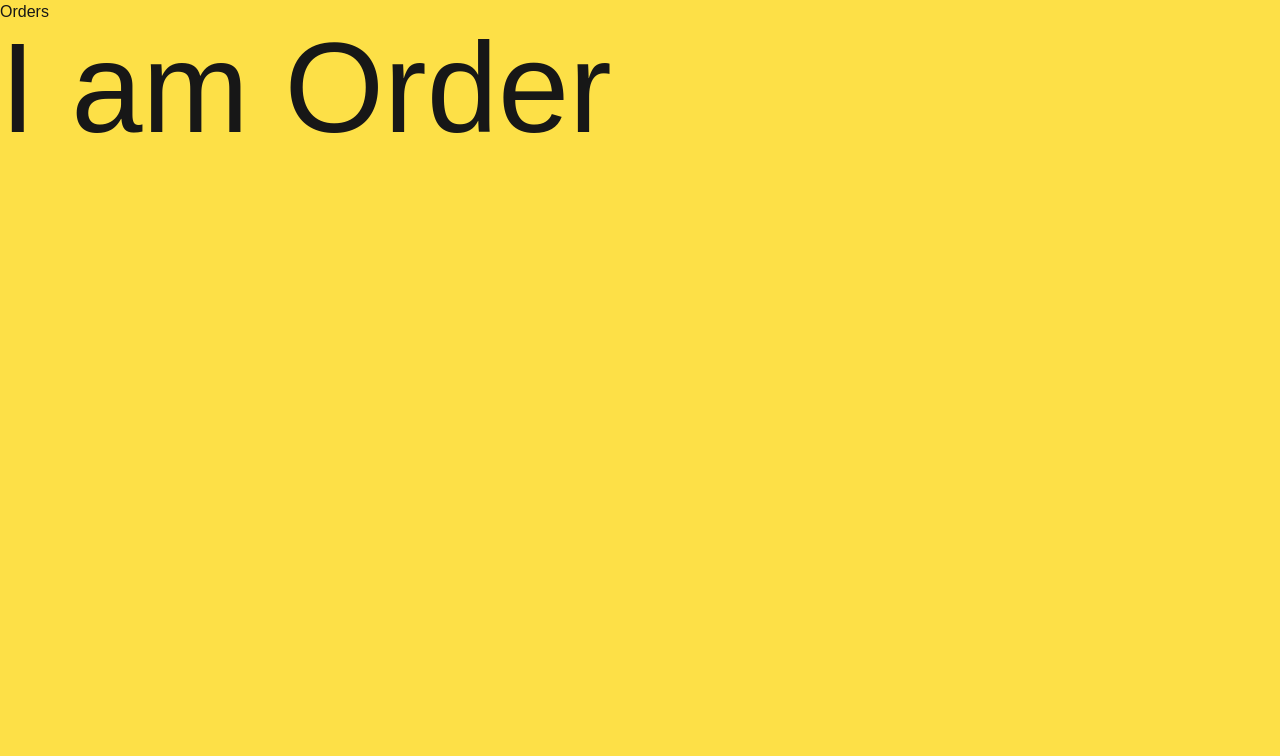
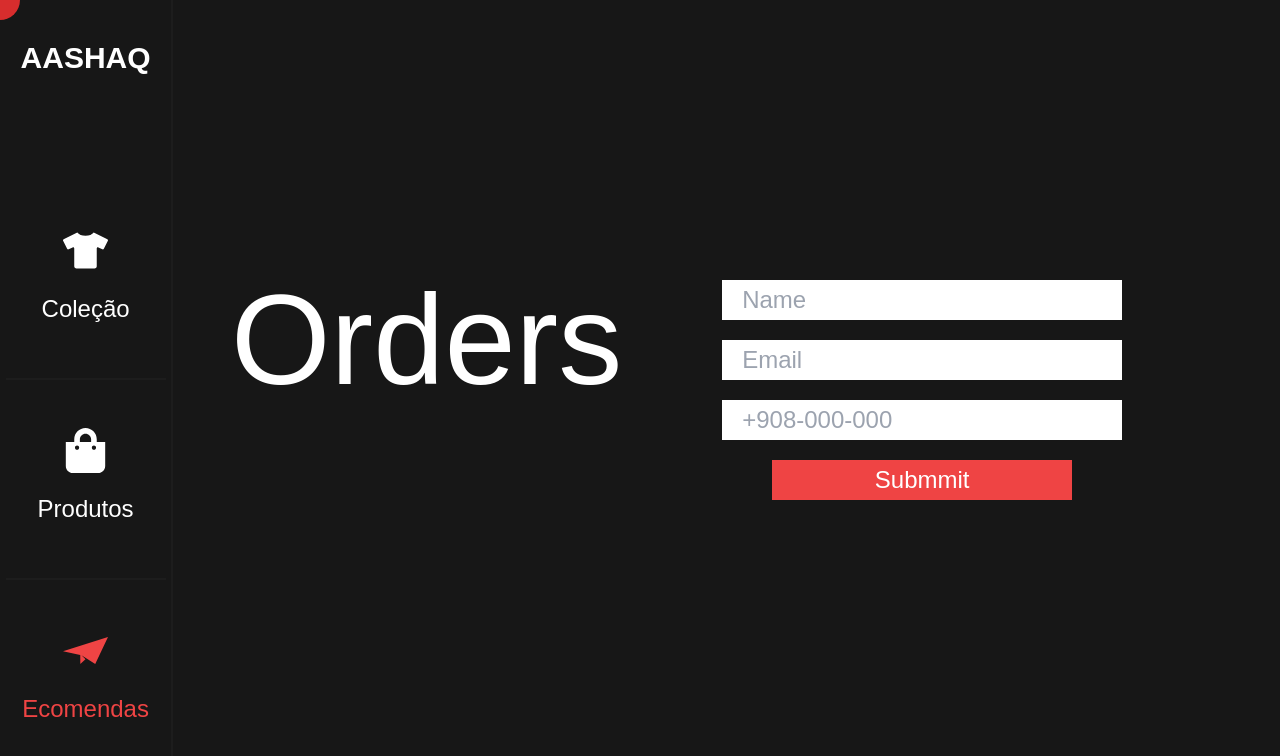
Before and after one commit to Satumbo9/aashaqclothing, a Next.js app in the folder aashaqweb/: page /Orders in a window 1280 px wide. Shown: the top 756 px of the page. Built offline with nearby package versions, Linux system fonts and the light colour scheme.

Commit message:
Orders done --> More to change --> MockUp page

```diff
--- a/aashaqweb/app/Orders/page.tsx
+++ b/aashaqweb/app/Orders/page.tsx
@@ -3,8 +3,7 @@ import Forms from "@/components/ui/Forms";
 
 const Orders = () => {
   return (
-    <div className="h-screen w-full bg-yellow-300">
-      Orders
+    <div className="h-screen w-full bg-[--background-primary] text-white">
       <Forms name="Orders" />
     </div>
   );
--- a/aashaqweb/app/layout.tsx
+++ b/aashaqweb/app/layout.tsx
@@ -37,14 +37,14 @@ export default function RootLayout({
         }}
         className={`${geistSans.variable} ${geistMono.variable} size-full antialiased xl:flex`}
       >
-        {/* <Cursor>
+        <Cursor>
           <div className="relative flex size-full max-sm:flex-col">
             <SideBar />
             {children}
           </div>
-        </Cursor> */}
+        </Cursor>
 
-        <Orders />
+        {/* <Orders /> */}
       </body>
     </html>
   );
--- /dev/null
+++ b/aashaqweb/components/ui/Buttom.tsx
@@ -0,0 +1,24 @@
+import React from "react";
+
+interface ButtonValues extends React.HtmlHTMLAttributes<HTMLButtonElement> {
+  label: string;
+  className: string;
+  type: any;
+}
+
+const Buttom = React.forwardRef<HTMLButtonElement, ButtonValues>(
+  ({ label, type, className, ...props }, ref) => {
+    return (
+      <button
+        className={`text-2xl ${className}`}
+        type={type}
+        ref={ref}
+        {...props}
+      >
+        {label}
+      </button>
+    );
+  },
+);
+
+export default Buttom;
--- a/aashaqweb/components/ui/FormData.tsx
+++ b/aashaqweb/components/ui/FormData.tsx
@@ -9,7 +9,11 @@ const FormData: React.FC<FromComponentProps> = ({
   children,
   ...props
 }) => {
-  return <form name="Orders">{children}</form>;
+  return (
+    <form name="Orders" {...props}>
+      {children}
+    </form>
+  );
 };
 
 export default FormData;
--- a/aashaqweb/components/ui/Forms.tsx
+++ b/aashaqweb/components/ui/Forms.tsx
@@ -5,6 +5,8 @@ import { useForm, SubmitErrorHandler, SubmitHandler } from "react-hook-form";
 import { z } from "zod";
 import { useState } from "react";
 import { zodResolver } from "@hookform/resolvers/zod";
+import Buttom from "./Buttom";
+import InputForm from "./InputForm";
 
 //Schemas
 const OrderSchema = z.object({
@@ -39,10 +41,29 @@ export const Orders = () => {
     console.log("Orders Submitted", data);
   };
   return (
-    <div>
-      <FormData name="name" onSubmit={handleSubmit(onSubmit)}>
-        <p className="text-9xl"> I am Order</p>
-      </FormData>
+    <div className="flex size-full flex-col items-center">
+      <div className="mt-[180px] flex items-center justify-center">
+        <p className="text-9xl"> Orders</p>
+        <FormData
+          className="mt-[100px] flex w-[600px] flex-col items-center justify-center gap-5"
+          name="name"
+          onSubmit={handleSubmit(onSubmit)}
+        >
+          <InputForm placeholder="Name" label="Name" id="name" type="text" />
+          <InputForm placeholder="Email" label="Email" id="email" type="text" />
+          <InputForm
+            placeholder="+908-000-000"
+            label="Phone"
+            id="email"
+            type="text"
+          />
+          <Buttom
+            type="submit"
+            className="h-10 w-[300px] bg-red-500"
+            label="Submmit"
+          />
+        </FormData>
+      </div>
     </div>
   );
 };
@@ -64,7 +85,7 @@ export const NewsLetter = () => {
     console.log("News Letter Submitted", data);
   };
   return (
-    <div>
+    <div className="">
       <FormData name="name" onSubmit={handleSubmit(onSubmit)}>
         <p className="text-9xl"> I am NewsLetter</p>
       </FormData>
--- /dev/null
+++ b/aashaqweb/components/ui/InputForm.tsx
@@ -0,0 +1,35 @@
+import React from "react";
+
+interface FieldValues extends React.HTMLAttributes<HTMLInputElement> {
+  id: string;
+  label: string;
+  type?: string;
+  placeholder?: string;
+  className?: string;
+}
+
+const InputForm = React.forwardRef<HTMLInputElement, FieldValues>(
+  ({ id, type = "text", label, placeholder, className, ...props }, ref) => {
+    return (
+      <div className="flex items-center gap-3">
+        {/* <div className="w-20">
+          <label className="text-2xl" htmlFor={id}>
+            {label}
+          </label>
+        </div> */}
+        <div className="w-[400px]">
+          <input
+            className={`h-[40px] w-[400px] px-5 py-1 text-2xl ${className}`}
+            type={type}
+            placeholder={placeholder}
+            id={id}
+            ref={ref}
+            {...props}
+          />
+        </div>
+      </div>
+    );
+  },
+);
+
+export default InputForm;
```
